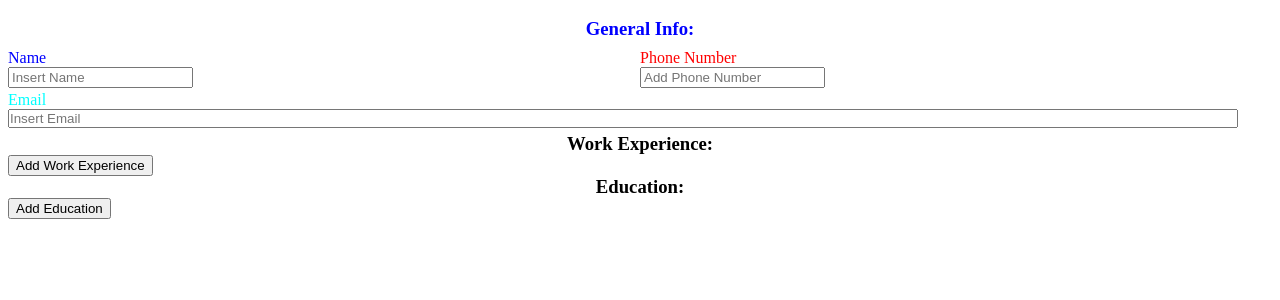
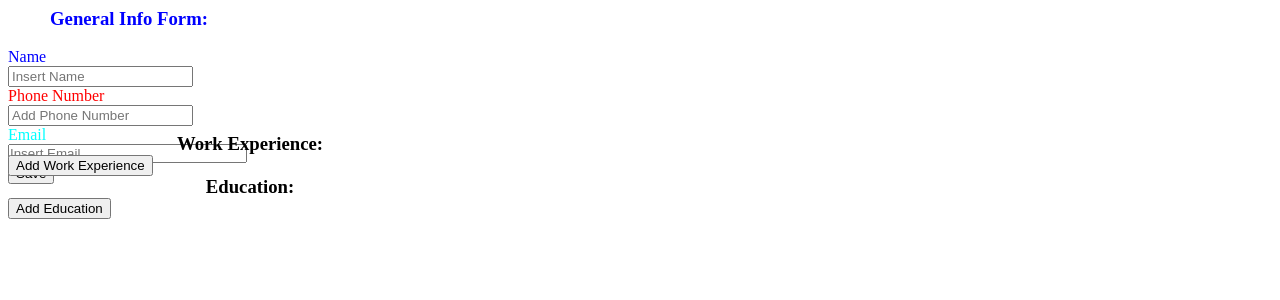
Before and after one commit to adyang94/CV-app, a React (Create React App) app: page / in a window 1280 px wide. Shown: the top 300 px of the page. Built offline with nearby package versions, Linux system fonts and the light colour scheme.

Commit message:
changing how data is submitted and rendered to be done by the individual components

```diff
--- a/public/index.html
+++ b/public/index.html
@@ -39,5 +39,6 @@
       To begin the development, run `npm start` or `yarn start`.
       To create a production bundle, use `npm run build` or `yarn build`.
     -->
+
   </body>
 </html>
--- a/src/App.js
+++ b/src/App.js
@@ -1,14 +1,30 @@
 import GeneralInfo from './components/GeneralInfo';
-import React from 'react';
+import React, { useState } from 'react';
 import EducationSection from './components/Education';
 import WorkSection from './components/Work';
 import HandleSubmit from './components/HandleSubmit';
 import './styles/style.css';
 
+
+
 function App() {
+  const [allData, handleChange] = useState ({
+    generalInfoData: '',
+    workExp: '',
+    eduExp: ''
+  })
+
+  const saveData = (name) => {
+    handleChange({
+      ...allData,
+      [name]: name
+    });
+    console.log(allData);
+  };
+
   return (
     <div className="App">
-      <GeneralInfo/>
+      <GeneralInfo saveData = {saveData}/>
       <WorkSection/>
       <EducationSection/>
       <HandleSubmit/>
--- a/src/components/AddBtn.js
+++ b/src/components/AddBtn.js
@@ -2,7 +2,7 @@ import React from "react";
 
 function AddBtn (props) {
   return (
-    <div className = 'returnBtnContainer'>
+    <div className = 'addBtnContainer'>
       <button
         id = {props.id}
         onClick = {props.addFormMethod}>
--- a/src/components/GeneralInfo.js
+++ b/src/components/GeneralInfo.js
@@ -16,11 +16,24 @@ function GeneralInfo (props) {
       [name]: value //using square bracket for dynamic object key naming.
     });
     console.log(generalInfoData);
+    // props.saveData()
+  };
+  const saveInfo = (e) => {
+    /* This section contains the changes when save is clicked.
+     -- change display of input form to 'none'
+     -- change display of rendered form to show it.
+     -- use JSX to display new finalized form.
+     */
+    e.preventDefault();
+    document.querySelector('.generalInfoFormCtn').style.display = 'none';
+
   };
 
   return (
     <div className = "generalInfo">
-      <h3>General Info:</h3><br/>
+      <div className = "generalInfoFormCtn">
+        <h3>General Info Form:</h3><br/>
+        <form onSubmit = {saveInfo}>
           <p className = 'generalInfoName'>Name<br></br>
             <input
               name = 'name'
@@ -51,7 +64,9 @@ function GeneralInfo (props) {
               placeholder = 'Insert Email'
             />
           </p>
-
+          <button type = "submit">Save</button>
+        </form>
+      </div>
     </div>
   )
 };
--- a/src/styles/style.css
+++ b/src/styles/style.css
@@ -3,6 +3,7 @@
   margin: 0;
   display: flex;
   flex-direction: column;
+  max-width: 500px;
 
 }
 
```
Lines whose indentation alone changed are shown as unchanged.
